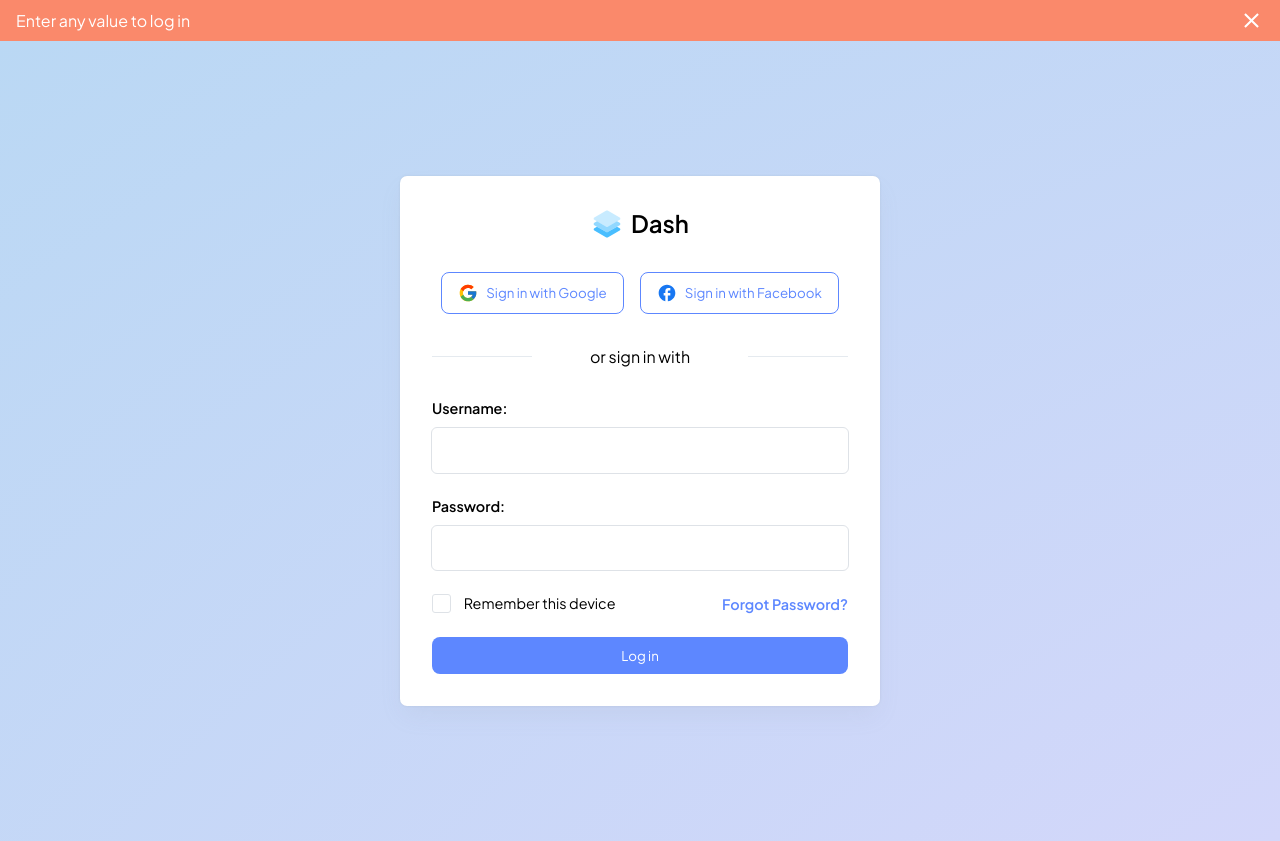
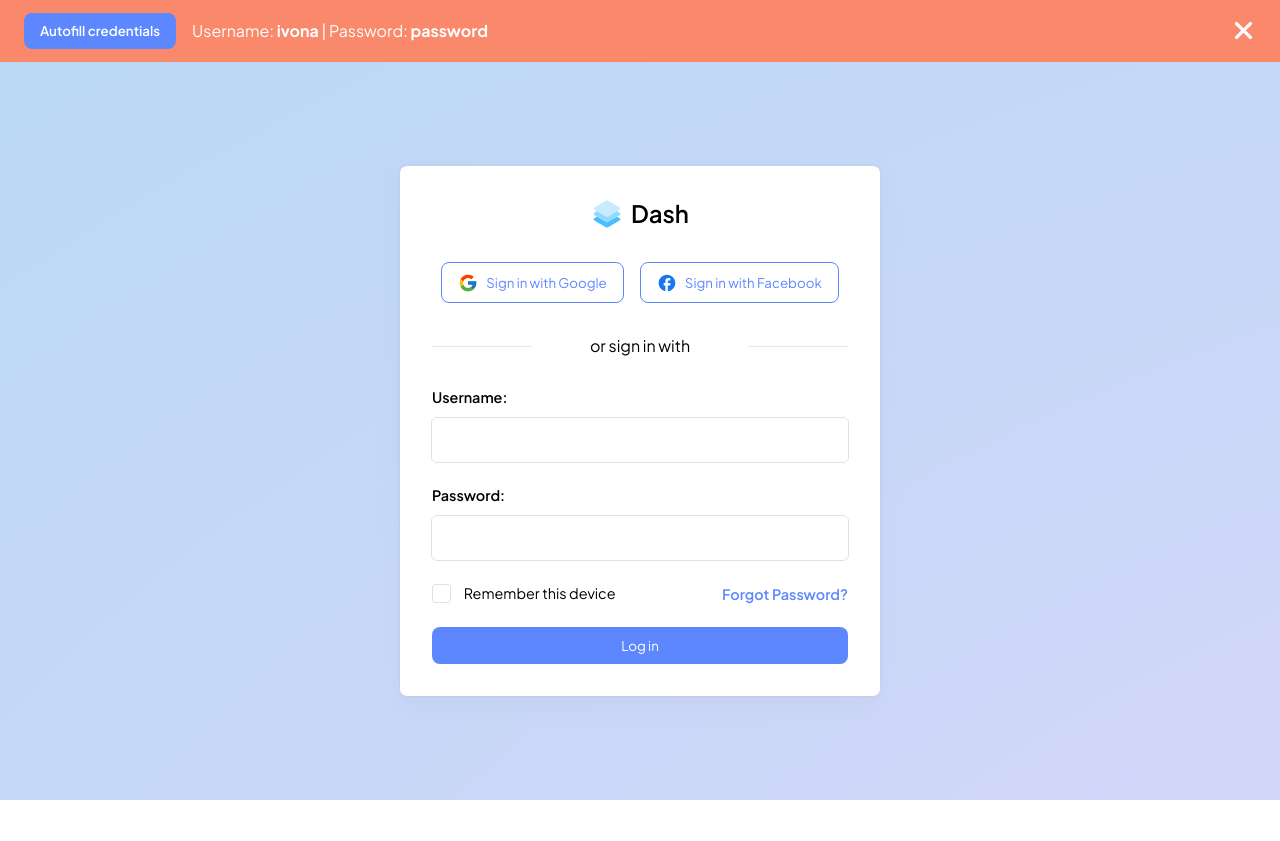
Before and after one commit to iwarra/vue-system, a Vue app: page / in a window 1280 px wide. After the commit the page ends 800 px from the top, so only its background shows below. Built offline with nearby package versions, Linux system fonts and the light colour scheme.

Commit message:
Style update

```diff
--- a/src/App.vue
+++ b/src/App.vue
@@ -11,13 +11,13 @@ const userStore = useUserStore();
 function autoLogin(user) {
 	// If the user exists in local storage on create, update the user store info
 	userStore.setLogIn(true);
-	userStore.setCurrentUser(user.username);
+	userStore.setCurrentUser(user);
 }
 
 onMounted(() => {
 	const user = localStorage.getItem("user");
 	if (user) {
-		autoLogin(JSON.parse(user));
+		autoLogin(user);
 	}
 });
 </script>
@@ -36,8 +36,8 @@ onMounted(() => {
 
 <style>
 .light-theme {
+	min-height: -webkit-fill-available;
 	min-height: 100vh;
-	min-height: -webkit-fill-available;
 	background-color: var(--primary-light);
 	color: var(--font-dark);
 	display: flex;
@@ -54,17 +54,13 @@ onMounted(() => {
 	}
 }
 .dark-theme {
+	min-height: -webkit-fill-available;
 	min-height: 100vh;
-	min-height: -webkit-fill-available;
 	background-color: var(--dark-theme-background);
 	color: var(--primary-light);
 	display: flex;
 	flex-direction: column;
 	transition: var(--theme-transition);
-
-	.header-wrapper {
-		box-shadow: rgba(225, 224, 224, 0.12) 0px 4px 10px;
-	}
 
 	.header-content {
 		background-color: var(--dark-theme-background);
@@ -79,7 +75,8 @@ onMounted(() => {
 	.wrapper {
 		background-color: var(--dark-theme-background);
 		color: var(--primary-light);
-		box-shadow: 0 5px 5px -3px #0003,0 8px 10px 1px #00000024,0 3px 14px 2px #0000001f;
+		box-shadow: 0 5px 5px -3px #0003, 0 8px 10px 1px #00000024,
+			0 3px 14px 2px #0000001f;
 	}
 
 	.secondary {
--- a/src/components/HeaderComponent.vue
+++ b/src/components/HeaderComponent.vue
@@ -98,7 +98,7 @@ function closeDropdown() {
 	margin: 0 auto;
 }
 .header-wrapper {
-	box-shadow: #0000000d 0 9px 17.5px;
+	box-shadow: #919eab4d 0 0 2px, #919eab1f 0 12px 24px -4px;
 	position: relative;
 	z-index: 2;
 }
--- a/src/components/LoginForm.vue
+++ b/src/components/LoginForm.vue
@@ -10,8 +10,6 @@ import CloseIcon from "./icons/CloseIcon.vue";
 const userStore = useUserStore();
 const username = ref("");
 const password = ref("");
-const errorName = ref("");
-const errorPassword = ref("");
 
 const alertVisibility = ref(localStorage.getItem("alert"));
 function handleAlert() {
@@ -19,31 +17,17 @@ function handleAlert() {
 	alertVisibility.value = localStorage.getItem("alert");
 }
 
-function handleSubmit() {
-	if (username.value.trim() === "") {
-		errorName.value = "Name is required.";
-		ref.nameInput.focus();
-		return;
-	}
-	if (password.value.trim() === "") {
-		errorPassword.value = "Password is required.";
-		ref.passwordInput.focus();
-		return;
+function autofill() {
+	username.value = "ivona";
+	password.value = "password";
 }
 
-	const user = {
-		username: username.value,
-		password: password.value,
-	};
+function handleSubmit() {
+	const user = username.value;
 
 	userStore.setLogIn(true);
-	userStore.setCurrentUser(user.username);
-	localStorage.setItem("user", JSON.stringify(user));
-
-	username.value = "";
-	password.value = "";
-	errorName.value = "";
-	errorPassword.value = "";
+	userStore.setCurrentUser(user);
+	localStorage.setItem("user", user);
 }
 </script>
 
@@ -52,7 +36,17 @@ function handleSubmit() {
 		<div
 			class="alert-message"
 			v-if="!alertVisibility">
-			<span>Enter any value to log in</span>
+			<div class="message">
+				<BaseButton
+					class="primary bold"
+					@click="autofill"
+					>Autofill credentials</BaseButton
+				>
+				<span
+					>Username: <strong>ivona</strong> | Password:
+					<strong>password</strong>
+				</span>
+			</div>
 			<CloseIcon
 				@click="handleAlert"
 				class="icon-smaller closeBtn"></CloseIcon>
@@ -77,6 +71,7 @@ function handleSubmit() {
 					<span>or sign in with</span>
 				</div>
 				<form
+					autocomplete="off"
 					class="login-form"
 					@submit.prevent="handleSubmit">
 					<div class="name-group">
@@ -86,15 +81,16 @@ function handleSubmit() {
 							>Username:</label
 						>
 						<input
+							required
+							pattern="ivona"
 							type="text"
 							id="name"
 							v-model="username"
-							ref="nameInput"
 							class="login-input" />
 						<span
-							v-if="errorName"
+							v-if="error"
 							class="login-error">
-							{{ errorName }}
+							{{ error }}
 						</span>
 					</div>
 					<div class="password-group">
@@ -104,15 +100,16 @@ function handleSubmit() {
 							>Password:</label
 						>
 						<input
+							required
+							pattern="password"
 							id="password"
 							type="password"
 							v-model="password"
-							ref="passwordInput"
 							class="login-input" />
 						<span
-							v-if="errorPassword"
+							v-if="error"
 							class="login-error">
-							{{ errorPassword }}
+							{{ error }}
 						</span>
 					</div>
 					<div class="style-wrapper">
@@ -137,11 +134,19 @@ function handleSubmit() {
 </template>
 
 <style scoped>
+/* input:invalid {
+	outline: 1px solid red;
+} */
+.container {
+	display: flex;
+	flex-direction: column;
+	min-height: 100svh;
+}
+
 .center {
 	display: flex;
 	align-items: center;
 	justify-content: center;
-	container: wrapper/inline-size;
 	background-color: #f0f2fd;
 	background: radial-gradient(
 			rgb(210, 241, 223),
@@ -149,7 +154,7 @@ function handleSubmit() {
 			rgb(186, 216, 244)
 		)
 		0% 0%/400% 400%;
-	min-height: 100svh;
+	flex: 1;
 }
 
 .login-wrapper {
@@ -242,11 +247,18 @@ function handleSubmit() {
 	width: 100%;
 	font-size: 0.9rem;
 
-	label {
+	.login-error {
+		text-align: end;
+		color: #fa896b;
+	}
+}
+
+.login-label {
 	font-weight: 600;
 }
 
-	input[type="text"], input[type="password"] {
+input[type="text"],
+input[type="password"] {
 	width: 100%;
 	padding-inline: 10px;
 }
@@ -296,11 +308,6 @@ function handleSubmit() {
 	gap: 0.7rem;
 }
 
-	.login-error {
-		text-align: end;
-		color: #fa896b;
-	}
-}
 .style-wrapper {
 	display: flex;
 	flex-flow: row wrap;
@@ -319,22 +326,29 @@ function handleSubmit() {
 }
 
 .alert-message {
-	text-align: center;
 	background-color: #fa896b;
 	color: white;
 	display: flex;
 	align-items: center;
 	justify-content: space-between;
 	gap: 1rem;
-	padding-inline: 1rem;
-	padding-block: 0.5rem;
+	padding-inline: 1.5rem;
+	padding-block: 0.8rem;
+
+}
+.message {
+	display: flex;
+	flex-wrap: wrap;
+	align-items: center;
+	gap: 1rem;
 }
 
 .closeBtn {
 	cursor: pointer;
+	flex-shrink: 0;
 }
 
-@container wrapper (max-width: 480px) {
+@media (max-width: 553px) {
 	.secondary {
 		width: 100%;
 	}
@@ -343,5 +357,14 @@ function handleSubmit() {
 	.separator::after {
 		width: 20%;
 	}
+
+	.message {
+		span {
+			order: 1;
+		}
+		button {
+			order: 2;
+		}
+	}
 }
 </style>
--- a/src/components/UserMenu.vue
+++ b/src/components/UserMenu.vue
@@ -10,14 +10,13 @@ import ListIcon from "../components/icons/ListIcon.vue";
 import MailIcon from "../components/icons/MailIcon.vue";
 
 const emit = defineEmits(["close"]);
-const themeStore = useThemesStore();
 const userStore = useUserStore();
 const username = userStore.getUsername;
 
 function handleLogOut() {
 	userStore.resetUsername();
 	userStore.setLogIn(false);
-	localStorage.removeItem("user");
+	localStorage.clear();
 	emit("close");
 }
 
@@ -47,10 +46,10 @@ onUnmounted(() => {
 				alt="user avatar" />
 			<div class="user-info">
 				<span class="bold">{{ userStore.username }}</span>
-				<span class="user-title">Web developer</span>
+				<span class="user-title">Software engineer</span>
 				<div class="user-mail">
 					<MailIcon></MailIcon>
-					<span>{{ userStore.username }}@company.com</span>
+					<span>{{ userStore.username }}@dash.com</span>
 				</div>
 			</div>
 		</div>
--- a/src/components/icons/CloseIcon.vue
+++ b/src/components/icons/CloseIcon.vue
@@ -1,17 +1,19 @@
 <template>
 	<svg
 		xmlns="http://www.w3.org/2000/svg"
-		width="1em"
-		height="1em"
-		viewBox="0 0 24 24">
+		viewBox="3 3 18 18">
 		<path
-			fill="CurrentColor"
-			d="M6.4 19L5 17.6l5.6-5.6L5 6.4L6.4 5l5.6 5.6L17.6 5L19 6.4L13.4 12l5.6 5.6l-1.4 1.4l-5.6-5.6z"></path>
+			fill="currentColor"
+			stroke="currentColor"
+			stroke-linecap="round"
+			stroke-linejoin="round"
+			stroke-width="2.4"
+			d="m7 7l10 10M7 17L17 7"></path>
 	</svg>
 </template>
 
 <script>
 export default {
-	name: "MaterialSymbolsClose",
+	name: "IconamoonCloseBold",
 };
 </script>
```
Lines whose indentation alone changed are shown as unchanged.
